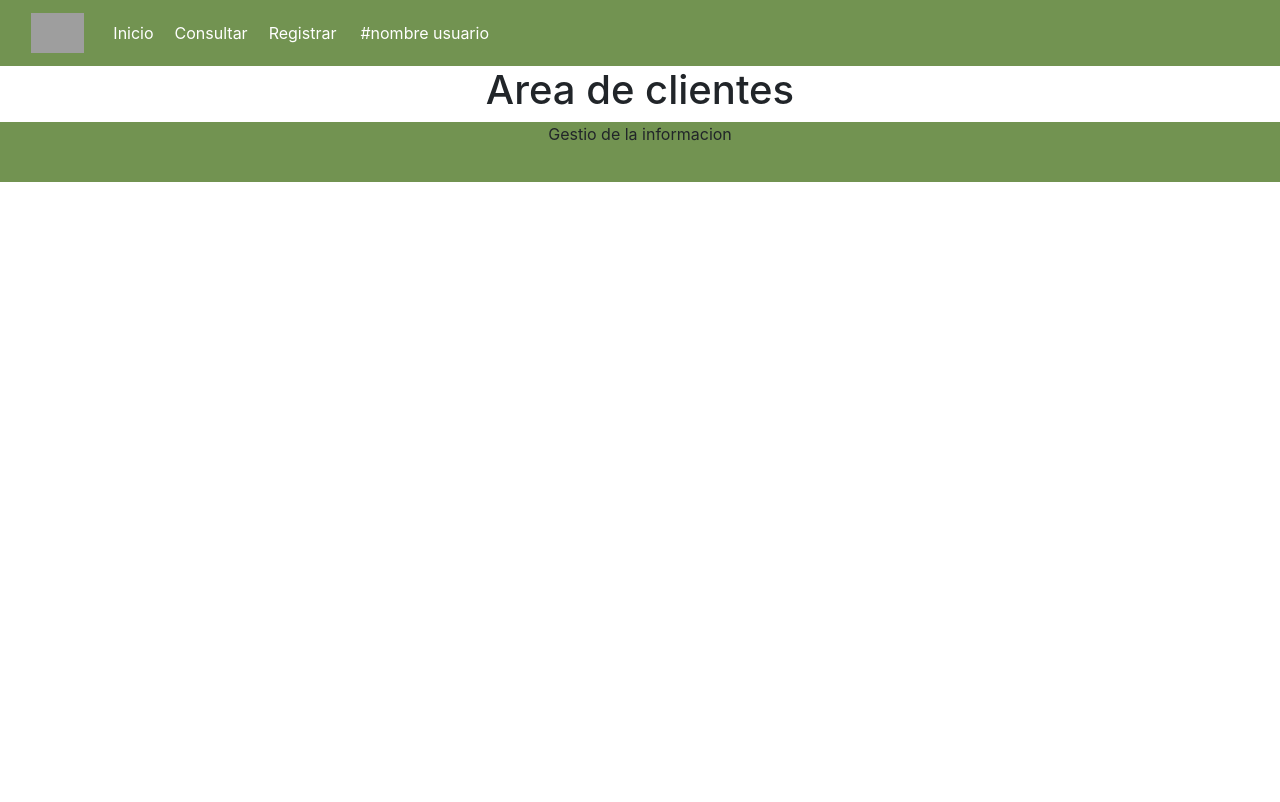
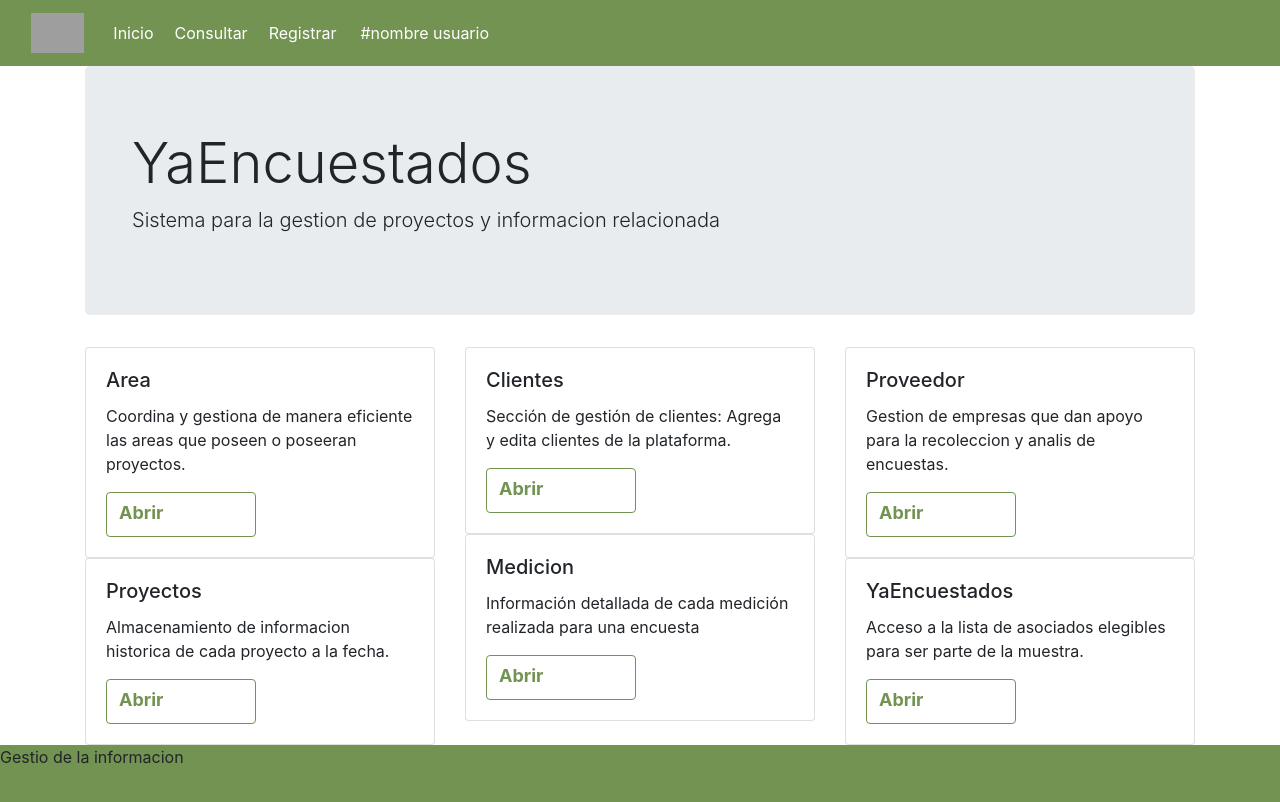
Before and after one commit to aleortbas/gestion-informacion, a React (Create React App) app in the folder ya-encuestados/: page / in a window 1280 px wide. Shown: the top 802 px of the page. Built offline with nearby package versions, Linux system fonts and the light colour scheme; grey boxes are pictures that could not be loaded.

Commit message:
home header y footer init

```diff
--- a/ya-encuestados/src/App.css
+++ b/ya-encuestados/src/App.css
@@ -4,42 +4,3 @@ body {
   flex-direction: column;
   min-height: 100vh;
 }
-
-.App {
-  text-align: center;
-}
-
-.App-logo {
-  height: 40vmin;
-  pointer-events: none;
-}
-
-@media (prefers-reduced-motion: no-preference) {
-  .App-logo {
-    animation: App-logo-spin infinite 20s linear;
-  }
-}
-
-.App-header {
-  background-color: #282c34;
-  min-height: 100vh;
-  display: flex;
-  flex-direction: column;
-  align-items: center;
-  justify-content: center;
-  font-size: calc(10px + 2vmin);
-  color: white;
-}
-
-.App-link {
-  color: #61dafb;
-}
-
-@keyframes App-logo-spin {
-  from {
-    transform: rotate(0deg);
-  }
-  to {
-    transform: rotate(360deg);
-  }
-}
--- a/ya-encuestados/src/App.js
+++ b/ya-encuestados/src/App.js
@@ -2,7 +2,7 @@ import "./App.css";
 import { BrowserRouter, Routes, Route } from "react-router-dom";
 import Navbar from "./components/navbar/navabar";
 import Footer from "./components/footer/footer";
-import GiArea from "./components/home/gi_area";
+import Home from "./components/home/home";
 
 function App() {
   return (
@@ -11,7 +11,7 @@ function App() {
 
       <BrowserRouter>
         <Routes>
-          <Route path="/" element={<GiArea />} />
+          <Route path="/" element={<Home />} />
         </Routes>
       </BrowserRouter>
 
--- a/ya-encuestados/src/components/home/gi_area.js
+++ /dev/null
@@ -1,11 +0,0 @@
-import React from "react";
-
-function GiArea() {
-  return (
-    <div>
-      <h1>Area de clientes</h1>
-    </div>
-  );
-}
-
-export default GiArea;
--- a/ya-encuestados/src/components/home/home.css
+++ b/ya-encuestados/src/components/home/home.css
@@ -0,0 +1,46 @@
+.container::-webkit-scrollbar {
+    width: 0.5em;
+    background-color: #F5F5F5;
+  }
+
+  /* Track */
+  .container::-webkit-scrollbar-track {
+    border-radius: 10px;
+  }
+
+  /* Handle */
+  .container::-webkit-scrollbar-thumb {
+    background-color: #888;
+    border-radius: 10px;
+  }
+
+
+
+  .btn {
+    width: 150px;
+    position: relative;
+    font-size: 18px;
+    font-weight: bold;
+    height: 45px;
+    display: flex;
+    border: 1.6px solid #729351;
+    border-radius: 4px;
+    background-size: 300%;
+    transition: all 0.7s;
+  }
+
+  .btn:hover {
+    color: #fff;
+    background-position: 100%;
+    transform: translateX(0.5rem);
+  }
+
+  .btn:active {
+    transform: translate(0.5rem, 0.5rem);
+    box-shadow: 0px 10px 20px -15px rgba(0, 0, 0, 0.75);
+  }
+
+  .btn-paginas {
+    color: #729351;
+    background-image: linear-gradient(-120deg, #729351 50%, white 50%);
+  }
--- /dev/null
+++ b/ya-encuestados/src/components/home/home.js
@@ -0,0 +1,105 @@
+import React from "react";
+
+function Home() {
+  return (
+    <div>
+      <div className="container">
+        <div className="jumbotron">
+          <div className="container">
+            <h1 className="display-4">YaEncuestados</h1>
+            <p className="lead">
+              Sistema para la gestion de proyectos y informacion relacionada
+            </p>
+          </div>
+        </div>
+
+        <div className="row">
+          <div className="col-md-4 ">
+            <div className="card">
+              <div className="card-body">
+                <h5 className="card-title">Area</h5>
+                <p className="card-text">
+                  {" "}
+                  Coordina y gestiona de manera eficiente las areas que poseen o
+                  poseeran proyectos.
+                </p>
+                <a href="/area" className="btn btn-paginas">
+                  Abrir
+                </a>
+              </div>
+            </div>
+
+            <div className="card">
+              <div className="card-body">
+                <h5 className="card-title">Proyectos</h5>
+                <p className="card-text">
+                  Almacenamiento de informacion historica de cada proyecto a la
+                  fecha.
+                </p>
+                <a href="/proyectos" className="btn btn-paginas">
+                  Abrir
+                </a>
+              </div>
+            </div>
+          </div>
+          <div className="col-md-4">
+            <div className="card">
+              <div className="card-body">
+                <h5 className="card-title">Clientes</h5>
+                <p className="card-text">
+                  Sección de gestión de clientes: Agrega y edita clientes de la
+                  plataforma.
+                </p>
+                <a href="/clientes" className="btn btn-paginas">
+                  Abrir
+                </a>
+              </div>
+            </div>
+
+            <div className="card">
+              <div className="card-body">
+                <h5 className="card-title">Medicion</h5>
+                <p className="card-text">
+                  Información detallada de cada medición realizada para una
+                  encuesta
+                </p>
+                <a href="/medicion" className="btn btn-paginas">
+                  Abrir
+                </a>
+              </div>
+            </div>
+          </div>
+          <div className="col-md-4">
+            <div className="card">
+              <div className="card-body">
+                <h5 className="card-title">Proveedor</h5>
+                <p className="card-text">
+                  Gestion de empresas que dan apoyo para la recoleccion y analis
+                  de encuestas.
+                </p>
+                <a href="/proveedor" className="btn btn-paginas">
+                  Abrir
+                </a>
+              </div>
+            </div>
+
+            <div className="card">
+              <div className="card-body">
+                <h5 className="card-title">YaEncuestados</h5>
+                <p className="card-text">
+                  Acceso a la lista de asociados elegibles para ser parte de la
+                  muestra.
+                </p>
+                <a href="/yaEncuestados" className="btn btn-paginas">
+                  Abrir
+                </a>
+              </div>
+            </div>
+          </div>
+        </div>
+      </div>
+    </div>
+  );
+}
+
+export default Home;
--- a/ya-encuestados/src/index.js
+++ b/ya-encuestados/src/index.js
@@ -3,6 +3,7 @@ import ReactDOM from "react-dom/client";
 import "./index.css";
 import "./components/navbar/navabar.css";
 import "./components/footer/footer.css";
+import "./components/home/home.css";
 import App from "./App";
 import reportWebVitals from "./reportWebVitals";
 
```
